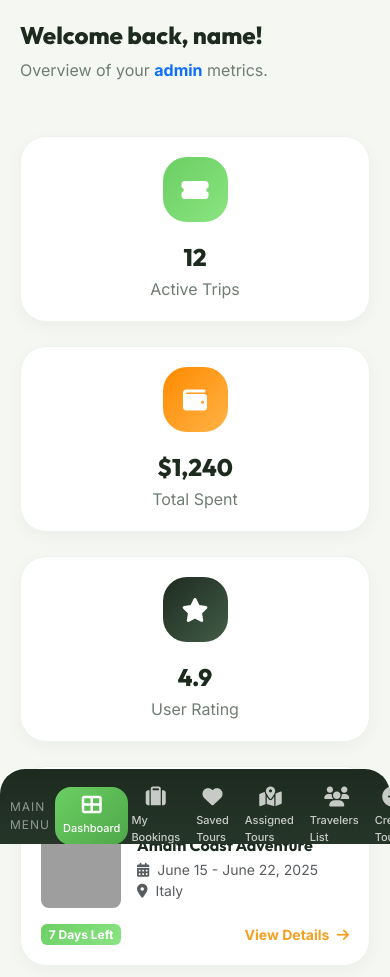
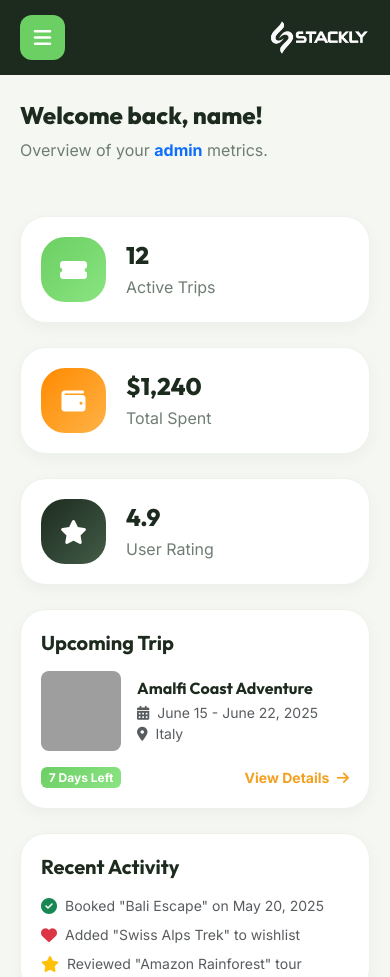
Before and after one commit to MrGokul27/travel, a plain HTML site: page dashboard.html in a window 390 px wide. Shown: the top 977 px of the page. Drawn offline with nearby package versions, Linux system fonts and the light colour scheme; sample sign-in values are in the browser's storage; grey boxes are pictures that could not be loaded.

Commit message:
refactor: changes

```diff
--- a/assets/css/dashboard.css
+++ b/assets/css/dashboard.css
@@ -80,8 +80,8 @@
 }
 
 .user-brief .avatar {
-  width: 65px;
-  height: 65px;
+  /* width: 65px;
+  height: 65px; */
   border-radius: 50%;
   background: rgba(255, 255, 255, 0.12);
   display: flex;
@@ -173,6 +173,66 @@
 .content-header p {
   color: var(--text-muted);
   font-size: 16px;
+}
+
+/* =========================================================
+   MOBILE HEADER & OVERLAY
+========================================================= */
+
+.mobile-dashboard-header {
+  display: flex;
+  align-items: center;
+  justify-content: space-between;
+  padding: 15px 20px;
+  background: var(--dark);
+  margin: -35px -35px 30px -35px; /* Offset main content padding */
+  position: sticky;
+  top: 0;
+  z-index: 900;
+}
+
+.sidebar-toggle-btn {
+  background: var(--primary);
+  border: none;
+  color: white;
+  width: 45px;
+  height: 45px;
+  border-radius: 12px;
+  font-size: 20px;
+  cursor: pointer;
+}
+
+.mobile-logo {
+  height: 35px;
+}
+
+.sidebar-overlay {
+  position: fixed;
+  inset: 0;
+  background: rgba(0, 0, 0, 0.5);
+  backdrop-filter: blur(4px);
+  z-index: 998;
+  display: none;
+}
+
+.sidebar-overlay.active {
+  display: block;
+}
+
+.sidebar-close-btn {
+  position: absolute;
+  top: 20px;
+  right: 20px;
+  background: rgba(255, 255, 255, 0.1);
+  border: none;
+  color: white;
+  width: 40px;
+  height: 40px;
+  border-radius: 50%;
+  display: flex;
+  align-items: center;
+  justify-content: center;
+  cursor: pointer;
 }
 
 /* =========================================================
@@ -426,15 +486,13 @@
     padding: 25px;
   }
 
-  .user-brief .info,
-  .nav-label,
-  .sidebar-nav li a span {
+  .user-brief {
     display: none;
   }
 
-  .sidebar-nav li a {
+  /* .sidebar-nav li a {
     justify-content: center;
-  }
+  } */
 
   .sidebar-nav li a i {
     font-size: 20px;
@@ -447,53 +505,41 @@
 
 @media (max-width: 767px) {
   .dashboard-sidebar {
-    position: fixed;
-    bottom: 0;
-    top: auto;
+    left: -100%; /* Hide sidebar completely off-screen */
+    transition: left 0.3s cubic-bezier(0.4, 0, 0.2, 1);
     width: 100%;
-    height: 75px;
-    padding: 10px;
-    border-radius: 25px 25px 0 0;
-    overflow: hidden;
+    border-radius: 0 25px 25px 0;
   }
 
-  .sidebar-header,
-  .user-brief,
-  .nav-label {
-    display: none;
+  .dashboard-sidebar.active {
+    left: 0; /* Slide in */
   }
 
-  .sidebar-nav ul {
-    display: flex;
-    justify-content: space-around;
-    align-items: center;
+  .sidebar-header {
+    display: block;
+    margin-top: 20px;
   }
 
-  .sidebar-nav li {
-    margin: 0;
+  .user-brief {
+    display: flex;
   }
 
-  .sidebar-nav li a {
-    flex-direction: column;
-    gap: 5px;
-    padding: 8px;
-    font-size: 11px;
+  .nav-label {
+    display: block;
   }
 
   .dashboard-content {
     margin-left: 0;
     width: 100%;
     padding: 20px;
-    padding-bottom: 100px;
+  }
+
+  .mobile-dashboard-header {
+    margin: -20px -20px 25px -20px;
   }
 
   .content-header h2 {
     font-size: 28px;
-  }
-
-  .stat-card {
-    flex-direction: column;
-    text-align: center;
   }
 
   .dashboard-table {
--- a/assets/css/styles.css
+++ b/assets/css/styles.css
@@ -2151,7 +2151,7 @@ select {
     position: fixed;
     top: 0;
     left: -100%;
-    width: min(100%, 320px); /* Ensure responsiveness for smaller screens */
+    width: 100%; /* Full screen cover for the sidebar in mobile view */
     height: 100vh;
     background-color: var(--white);
     z-index: 1001;
--- a/assets/js/dashboard.js
+++ b/assets/js/dashboard.js
@@ -72,6 +72,33 @@ document.addEventListener("DOMContentLoaded", () => {
     });
   });
 
+  // Mobile Sidebar Toggle Logic
+  const sidebar = document.getElementById("dashboard-sidebar");
+  const overlay = document.getElementById("sidebar-overlay");
+  const toggleBtn = document.getElementById("sidebar-toggle-btn");
+  const closeBtn = document.getElementById("sidebar-close-btn");
+
+  const toggleSidebar = () => {
+    sidebar.classList.toggle("active");
+    overlay.classList.toggle("active");
+    document.body.style.overflow = sidebar.classList.contains("active")
+      ? "hidden"
+      : "";
+  };
+
+  if (toggleBtn) toggleBtn.addEventListener("click", toggleSidebar);
+  if (closeBtn) closeBtn.addEventListener("click", toggleSidebar);
+  if (overlay) overlay.addEventListener("click", toggleSidebar);
+
+  // Close sidebar when a nav link is clicked (mobile)
+  navLinks.forEach((link) => {
+    link.addEventListener("click", () => {
+      if (window.innerWidth < 992 && sidebar.classList.contains("active")) {
+        toggleSidebar();
+      }
+    });
+  });
+
   // Logout Handler
   const logoutBtn = document.getElementById("logout-btn");
   if (logoutBtn) {
--- a/dashboard.html
+++ b/dashboard.html
@@ -17,8 +17,15 @@
   </head>
   <body class="dashboard-body">
     <div class="dashboard-wrapper">
+      <!-- Sidebar Overlay -->
+      <div class="sidebar-overlay" id="sidebar-overlay"></div>
+
       <!-- Sidebar -->
-      <aside class="dashboard-sidebar">
+      <aside class="dashboard-sidebar" id="dashboard-sidebar">
+        <button class="sidebar-close-btn d-md-none" id="sidebar-close-btn">
+          <i class="fas fa-times"></i>
+        </button>
+
         <div class="sidebar-header">
           <a href="index.html" class="brand-logo">
             <img
@@ -110,6 +117,18 @@
 
       <!-- Main Content -->
       <main class="dashboard-content">
+        <!-- Mobile Header -->
+        <header class="mobile-dashboard-header d-md-none">
+          <button id="sidebar-toggle-btn" class="sidebar-toggle-btn">
+            <i class="fas fa-bars"></i>
+          </button>
+          <img
+            src="assets/images/logoStackly.webp"
+            alt="Logo"
+            class="mobile-logo"
+          />
+        </header>
+
         <!-- 1. Dashboard Home -->
         <section id="dashboard" class="content-section">
           <header class="content-header">
```
